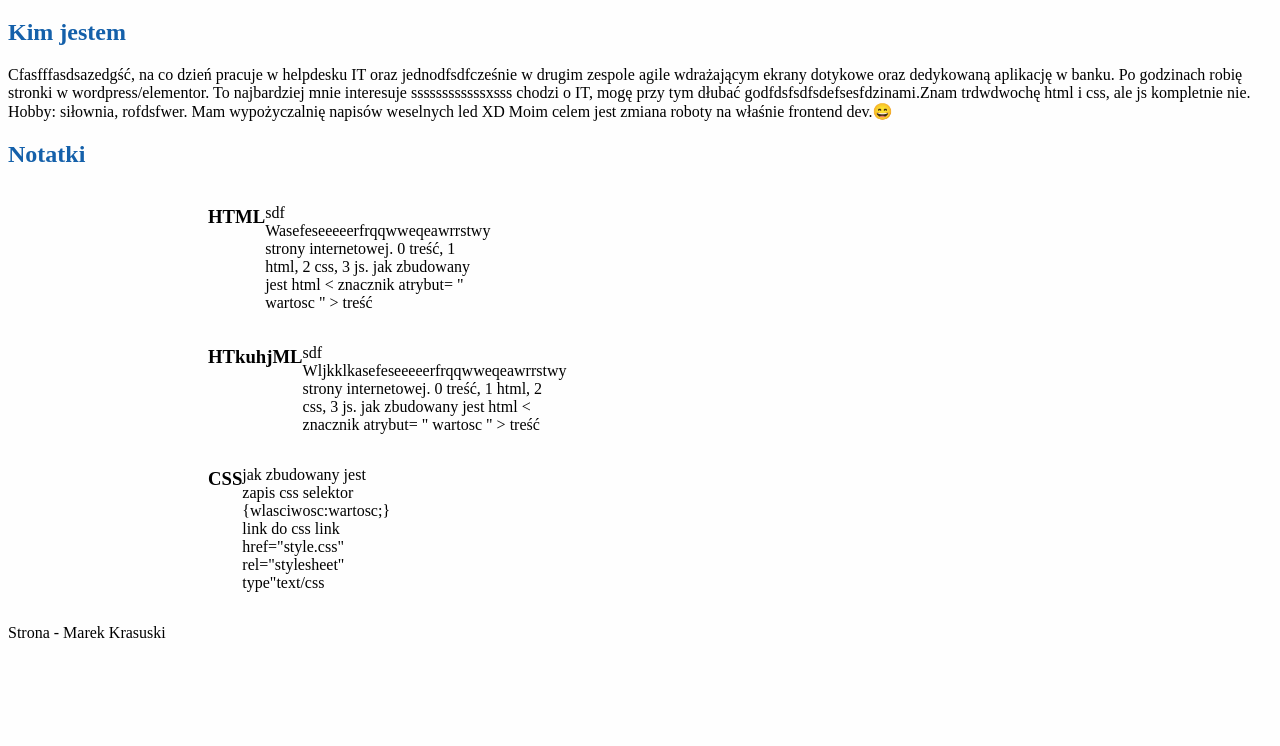
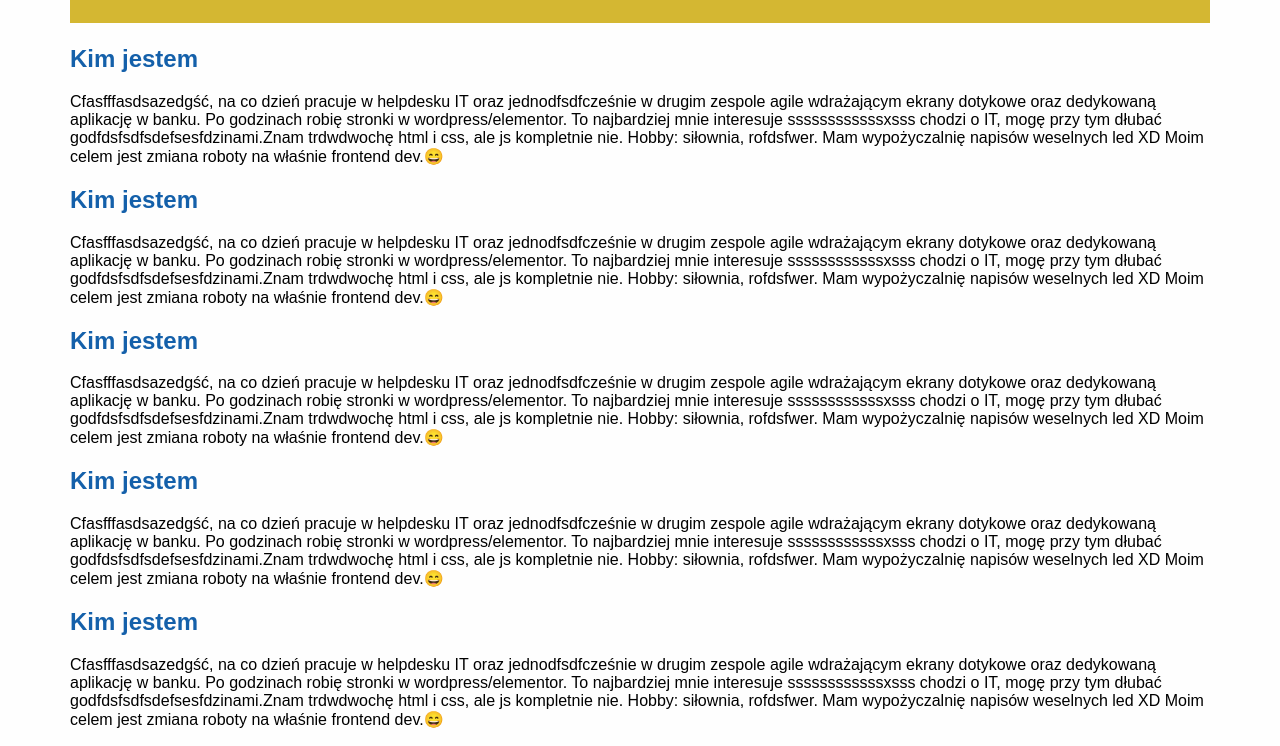
Before and after one commit to krasus93/homepage, a plain HTML site: page index.html in a window 1280 px wide. Shown: the part 141-887 px from the top of the page. Before the commit the page ends 800 px from the top, so only its background shows below. Drawn offline with Linux system fonts and the light colour scheme.

Commit message:
added id notatki

```diff
--- a/index.html
+++ b/index.html
@@ -10,6 +10,11 @@
 </head>
 
 <body>
+    <nav>
+        <a href="index.html">strona główna</a>
+        <a href="about.html">o mnie</a>
+        <a href="#notatki">notatki</a>
+    </nav>
     <main>
         <header>
             <h1>Marek Krasuski - może kiedyś będzie tutaj porfolio</h1>
@@ -19,6 +24,23 @@
             <p>Cfasfffasdsazedgść, na co dzień pracuje w helpdesku IT oraz jednodfsdfcześnie w drugim zespole agile wdrażającym ekrany dotykowe oraz dedykowaną aplikację w banku. Po godzinach robię stronki w wordpress/elementor. To najbardziej mnie interesuje ssssssssssssxsss chodzi o IT, mogę przy tym dłubać godfdsfsdfsdefsesfdzinami.Znam trdwdwochę html i css, ale js kompletnie nie. Hobby: siłownia, rofdsfwer. Mam wypożyczalnię napisów weselnych led XD Moim celem jest zmiana roboty na właśnie frontend dev.&#128516; </p>
         </section>
         <section>
+            <h2>Kim jestem</h2>
+            <p>Cfasfffasdsazedgść, na co dzień pracuje w helpdesku IT oraz jednodfsdfcześnie w drugim zespole agile wdrażającym ekrany dotykowe oraz dedykowaną aplikację w banku. Po godzinach robię stronki w wordpress/elementor. To najbardziej mnie interesuje ssssssssssssxsss chodzi o IT, mogę przy tym dłubać godfdsfsdfsdefsesfdzinami.Znam trdwdwochę html i css, ale js kompletnie nie. Hobby: siłownia, rofdsfwer. Mam wypożyczalnię napisów weselnych led XD Moim celem jest zmiana roboty na właśnie frontend dev.&#128516; </p>
+        </section>
+        <section>
+            <h2>Kim jestem</h2>
+            <p>Cfasfffasdsazedgść, na co dzień pracuje w helpdesku IT oraz jednodfsdfcześnie w drugim zespole agile wdrażającym ekrany dotykowe oraz dedykowaną aplikację w banku. Po godzinach robię stronki w wordpress/elementor. To najbardziej mnie interesuje ssssssssssssxsss chodzi o IT, mogę przy tym dłubać godfdsfsdfsdefsesfdzinami.Znam trdwdwochę html i css, ale js kompletnie nie. Hobby: siłownia, rofdsfwer. Mam wypożyczalnię napisów weselnych led XD Moim celem jest zmiana roboty na właśnie frontend dev.&#128516; </p>
+        </section>
+        <section>
+            <h2>Kim jestem</h2>
+            <p>Cfasfffasdsazedgść, na co dzień pracuje w helpdesku IT oraz jednodfsdfcześnie w drugim zespole agile wdrażającym ekrany dotykowe oraz dedykowaną aplikację w banku. Po godzinach robię stronki w wordpress/elementor. To najbardziej mnie interesuje ssssssssssssxsss chodzi o IT, mogę przy tym dłubać godfdsfsdfsdefsesfdzinami.Znam trdwdwochę html i css, ale js kompletnie nie. Hobby: siłownia, rofdsfwer. Mam wypożyczalnię napisów weselnych led XD Moim celem jest zmiana roboty na właśnie frontend dev.&#128516; </p>
+        </section>
+        <section>
+            <h2>Kim jestem</h2>
+            <p>Cfasfffasdsazedgść, na co dzień pracuje w helpdesku IT oraz jednodfsdfcześnie w drugim zespole agile wdrażającym ekrany dotykowe oraz dedykowaną aplikację w banku. Po godzinach robię stronki w wordpress/elementor. To najbardziej mnie interesuje ssssssssssssxsss chodzi o IT, mogę przy tym dłubać godfdsfsdfsdefsesfdzinami.Znam trdwdwochę html i css, ale js kompletnie nie. Hobby: siłownia, rofdsfwer. Mam wypożyczalnię napisów weselnych led XD Moim celem jest zmiana roboty na właśnie frontend dev.&#128516; </p>
+        </section>
+
+        <section id="notatki">
             <h2>
                 Notatki
             </h2>
--- a/style.css
+++ b/style.css
@@ -1,5 +1,9 @@
 body {
     background: #fefefe;
+    font-family: arial;
+    width:1140px;
+	margin-left: auto;
+	margin-right:auto;
 }
 
 h2 {
```
Also changed, not shown: about.html (added, +20 -0 lines).
